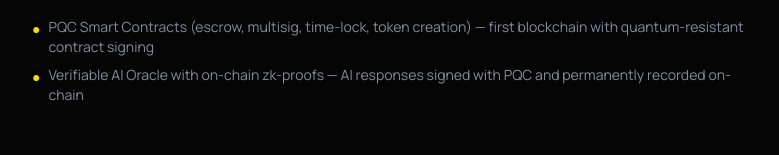
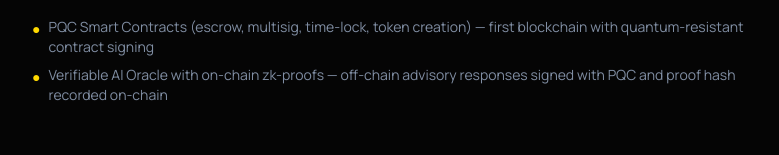
Before and after one commit to Bricscoin2026/Bricscoin, a React (Create React App) app in the folder frontend/: page /whitepaper in a window 1280 px wide. Shown: the part 11677-11832 px from the top of the page, without its empty margins (376-1155 px from the left). Built offline with nearby package versions, Linux system fonts and the light colour scheme; no server answers; a web font is replaced by a local one.

Commit message:
auto-commit for 7a08a3e7-c012-443b-ace2-262d0418ddb4

```diff
--- a/frontend/src/pages/Whitepaper.jsx
+++ b/frontend/src/pages/Whitepaper.jsx
@@ -535,7 +535,7 @@ export default function Whitepaper() {
           <div className="space-y-2 my-4">
             {[
               "PQC Smart Contracts (escrow, multisig, time-lock, token creation) — first blockchain with quantum-resistant contract signing",
-              "Verifiable AI Oracle with on-chain zk-proofs — AI responses signed with PQC and permanently recorded on-chain",
+              "Verifiable AI Oracle with on-chain zk-proofs — off-chain advisory responses signed with PQC and proof hash recorded on-chain",
             ].map((item, i) => (
               <div key={i} className="flex items-start gap-2 text-sm">
                 <span className="text-primary mt-0.5">&#9679;</span>
```
